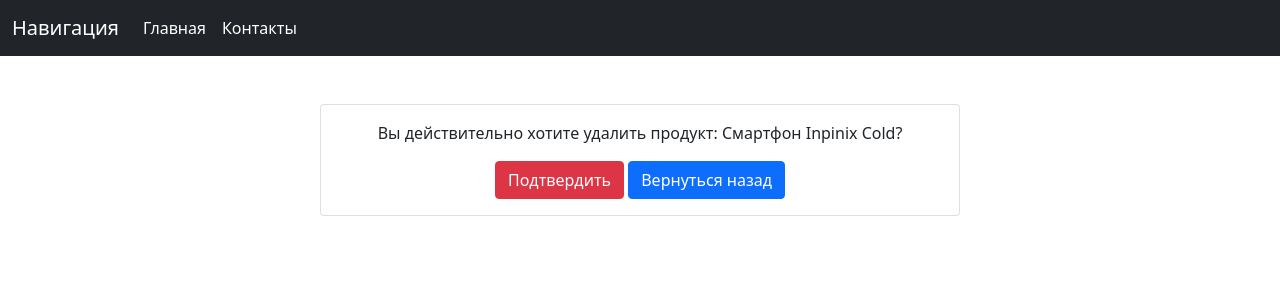
After one commit to IlyaKalberdin/project_online_store, a Django app: page /delete_product/1/ in a window 1280 px wide. The commit adds this page. Shown: the top 300 px of the page. Run offline with Django 5.2, Linux system fonts and the light colour scheme; data comes from the database, SQL or seed files in the repository.

Commit message:
Добавлена возможность редактирования и удаления продукта

```diff
--- /dev/null
+++ b/catalog_app/templates/catalog_app/product_confirm_delete.html
@@ -0,0 +1,18 @@
+{% extends 'catalog_app/base.html' %}
+{% block content %}
+{% include 'catalog_app/includes/inc_menu.html'%}
+<div class="container col-6 my-5">
+    <div class="row my-6">
+        <div class="card text-center">
+            <div class="card-body">
+                <p class="card-text">Вы действительно хотите удалить продукт: {{object.name}}?</p>
+                <form method="post">
+                    {% csrf_token %}
+                    <button type="submit" class="btn btn-danger">Подтвердить</button>
+                    <a href="{% url 'catalog_app:product' object.id %}" type="button" class="btn btn-primary">Вернуться назад</a>
+                </form>
+            </div>
+        </div>
+    </div>
+</div>
+{% endblock %}
--- a/catalog_app/templates/catalog_app/product_detail.html
+++ b/catalog_app/templates/catalog_app/product_detail.html
@@ -16,8 +16,8 @@
             <li class="list-group-item">Дата последнего изменения: {{object.last_modified_date}}</li>
         </ul>
         <div class="card-body">
-            <button type="button" class="btn btn-primary">Редактировать</button>
-            <button type="button" class="btn btn-danger">Удалить</button>
+            <a href="{% url 'catalog_app:update_product' object.id %}" type="button" class="btn btn-primary">Редактировать</a>
+            <a href="{% url 'catalog_app:delete_product' object.id %}" type="button" class="btn btn-danger">Удалить</a>
         </div>
     </div>
 </div>
--- a/catalog_app/urls.py
+++ b/catalog_app/urls.py
@@ -1,5 +1,7 @@
 from django.urls import path
-from catalog_app.views import ProductListView, contact_page, ProductDetailView, ProductCreateView
+from catalog_app.views import (ProductListView, contact_page, ProductDetailView,
+                               ProductCreateView, ProductUpdateView, ProductDeleteView)
+
 from catalog_app.apps import MainappConfig
 
 app_name = MainappConfig.name
@@ -8,5 +10,7 @@
     path('', ProductListView.as_view(), name='home'),
     path('contacts', contact_page, name='contacts'),
     path('product/<int:pk>/', ProductDetailView.as_view(), name='product'),
-    path('create-product', ProductCreateView.as_view(), name='create_product')
+    path('create-product', ProductCreateView.as_view(), name='create_product'),
+    path('update_product/<int:pk>/', ProductUpdateView.as_view(), name='update_product'),
+    path('delete_product/<int:pk>/', ProductDeleteView.as_view(), name='delete_product')
 ]
--- a/catalog_app/views.py
+++ b/catalog_app/views.py
@@ -1,7 +1,7 @@
 from django.shortcuts import render
 from django.urls import reverse_lazy
 from catalog_app.models import Product, Category, Contact
-from django.views.generic import ListView, DetailView, CreateView
+from django.views.generic import ListView, DetailView, CreateView, UpdateView, DeleteView
 from datetime import datetime
 
 
@@ -14,11 +14,27 @@
     success_url = reverse_lazy('catalog_app:home')
 
     def form_valid(self, form):
-        if form.is_valid():
-            new_product = form.save(commit=False)
-            new_product.creation_date = datetime.now()
-            new_product.last_modified_date = datetime.now()
-            new_product.save()
+        new_product = form.save(commit=False)
+        new_product.creation_date = datetime.now()
+        new_product.last_modified_date = datetime.now()
+        new_product.save()
+
+        return super().form_valid(form)
+
+
+class ProductUpdateView(UpdateView):
+    """Класс для редактирование продукта"""
+    model = Product
+    fields = ('name', 'description', 'category', 'price')
+    extra_context = {'title': 'Редактирование продукта',
+                     'categories': Category.objects.all()}
+    success_url = reverse_lazy('catalog_app:home')
+
+    def form_valid(self, form):
+        update_product = form.save(commit=False)
+        update_product.last_modified_date = datetime.now()
+
+        update_product.save()
 
         return super().form_valid(form)
 
@@ -40,6 +56,12 @@
         return context_data
 
 
+class ProductDeleteView(DeleteView):
+    model = Product
+    extra_context = {'title': 'Удаление продукта'}
+    success_url = reverse_lazy('catalog_app:home')
+
+
 def contact_page(request):
     """Функция возвращает страницу contact_page.html"""
     context = {'contact': Contact.objects.filter(id=1)[0],
```
Also changed, not shown: catalog_app/templates/catalog_app/product_form.html (+4 -4 lines).
